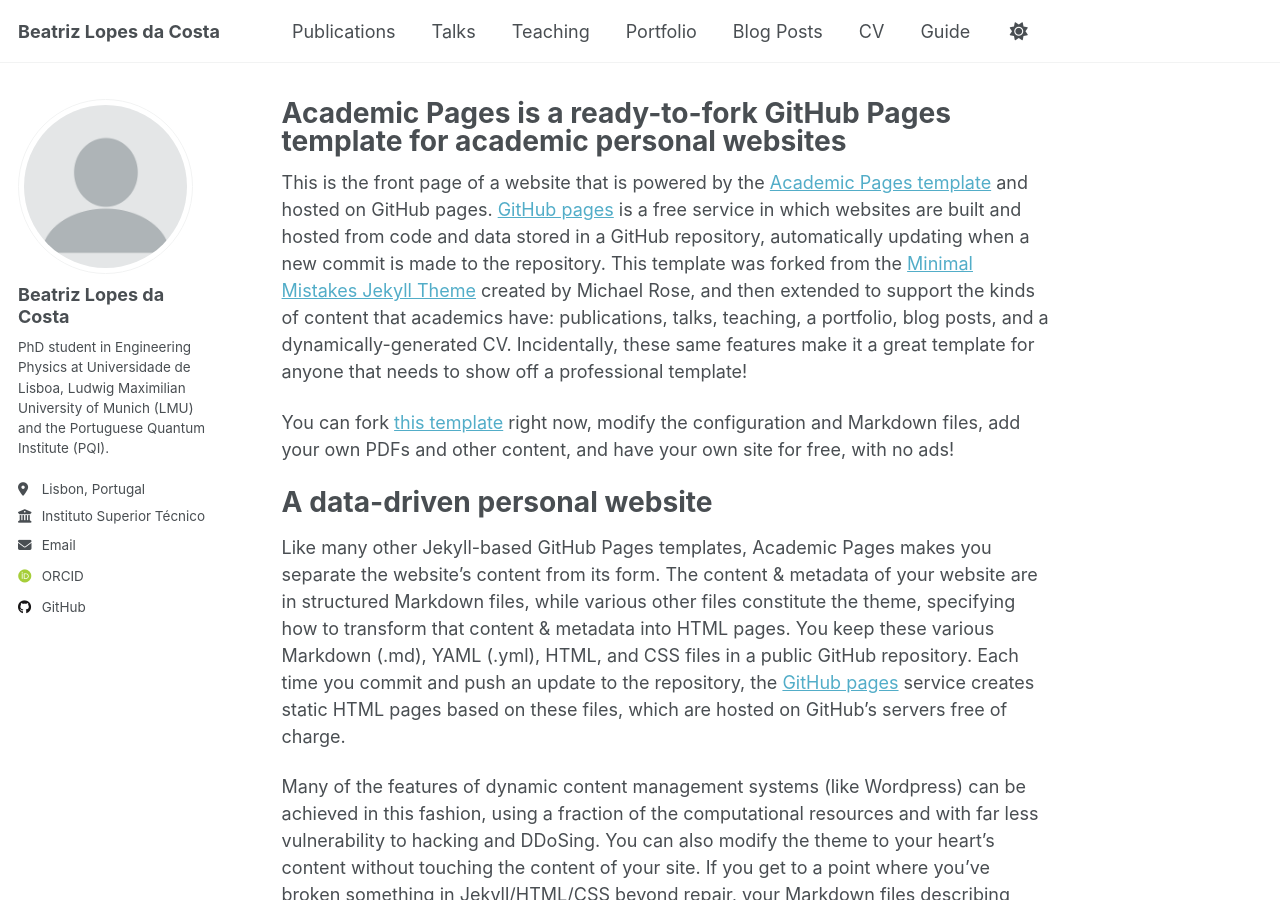
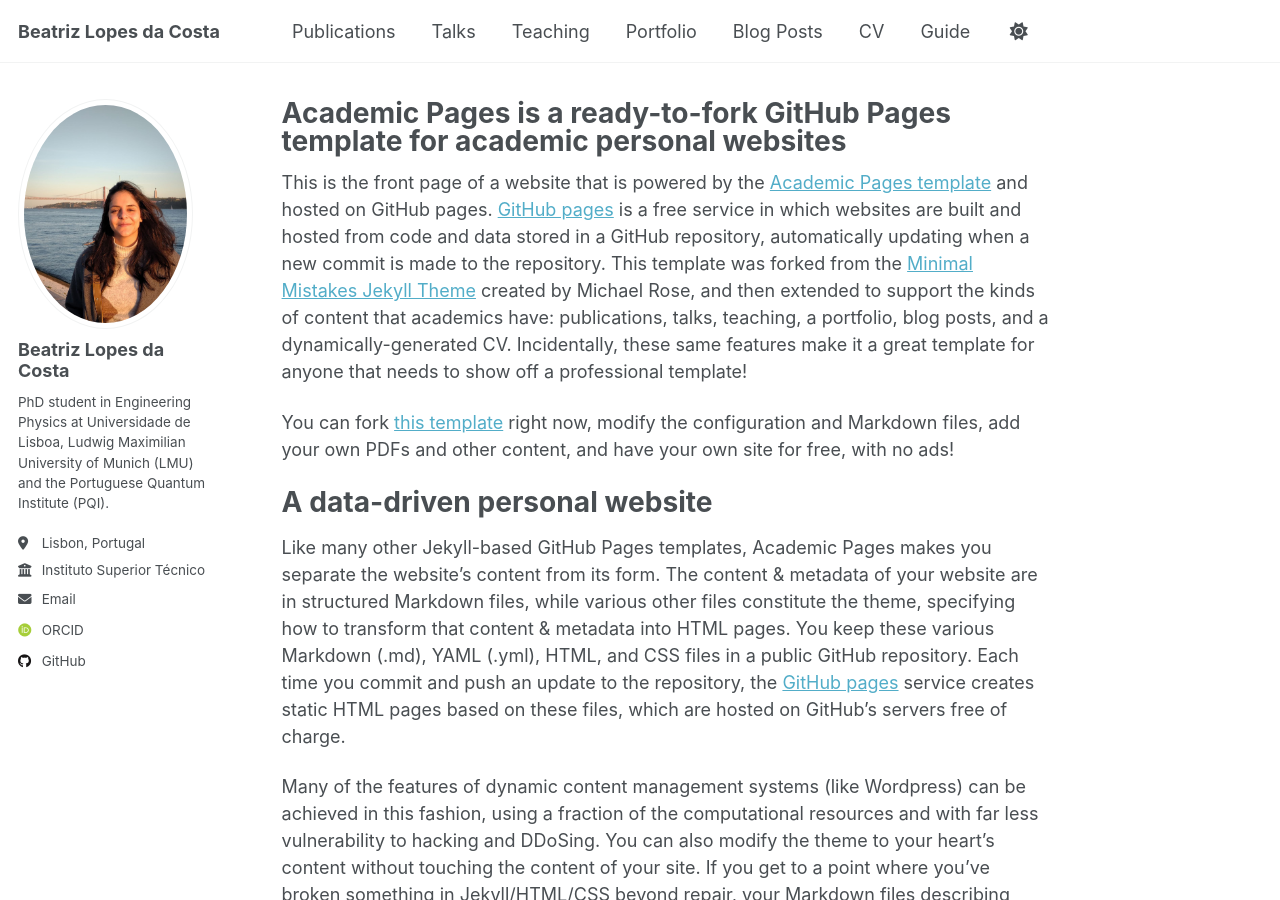
Before and after one commit to beatriz-costa00/beatriz-costa00.github.io, a Jekyll site: the page built from _pages/about.md, in a window 1280 px wide and 900 px high. Built offline with Jekyll 4.4.1, drawn with Linux system fonts in a browser that asks for light colours; some web fonts are replaced; a script that is not in the unit is left out.

Commit message:
Update author avatar in config file

```diff
--- a/_config.yml
+++ b/_config.yml
@@ -23,7 +23,7 @@ repository               : "academicpages/academicpages.github.io"
 #               Additional customization can be done by editing /_includes/author-profile.html
 author:
   # Biographic information
-  avatar           : "profile.png"
+  avatar           : "beatrizTA_introecla.jpg"
   name             : "Beatriz Lopes da Costa"
   pronouns         : # example: "she/her"
   bio              : "PhD student in Engineering Physics at Universidade de Lisboa, Ludwig Maximilian University of Munich (LMU) and the Portuguese Quantum Institute (PQI). "
```
